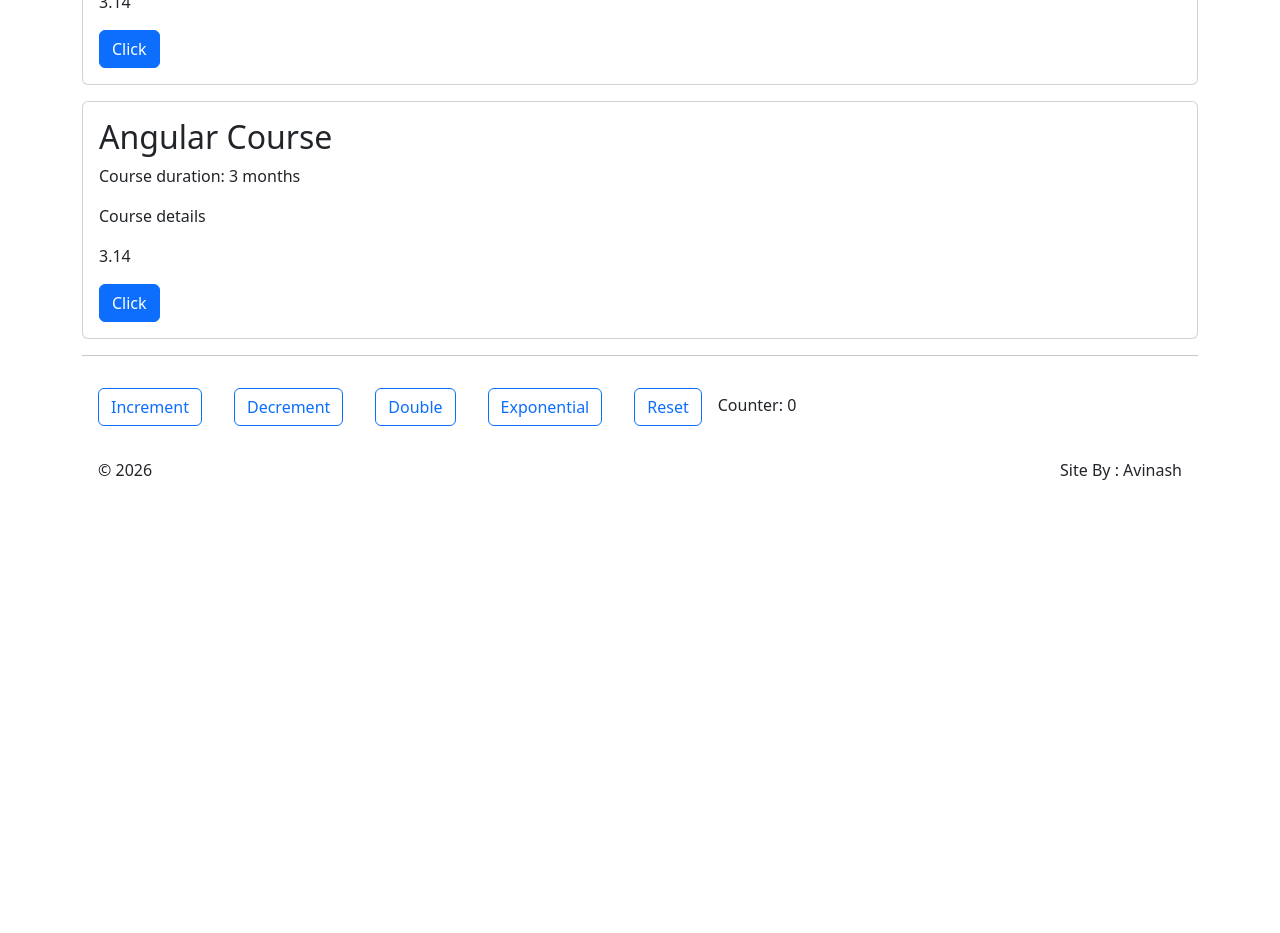
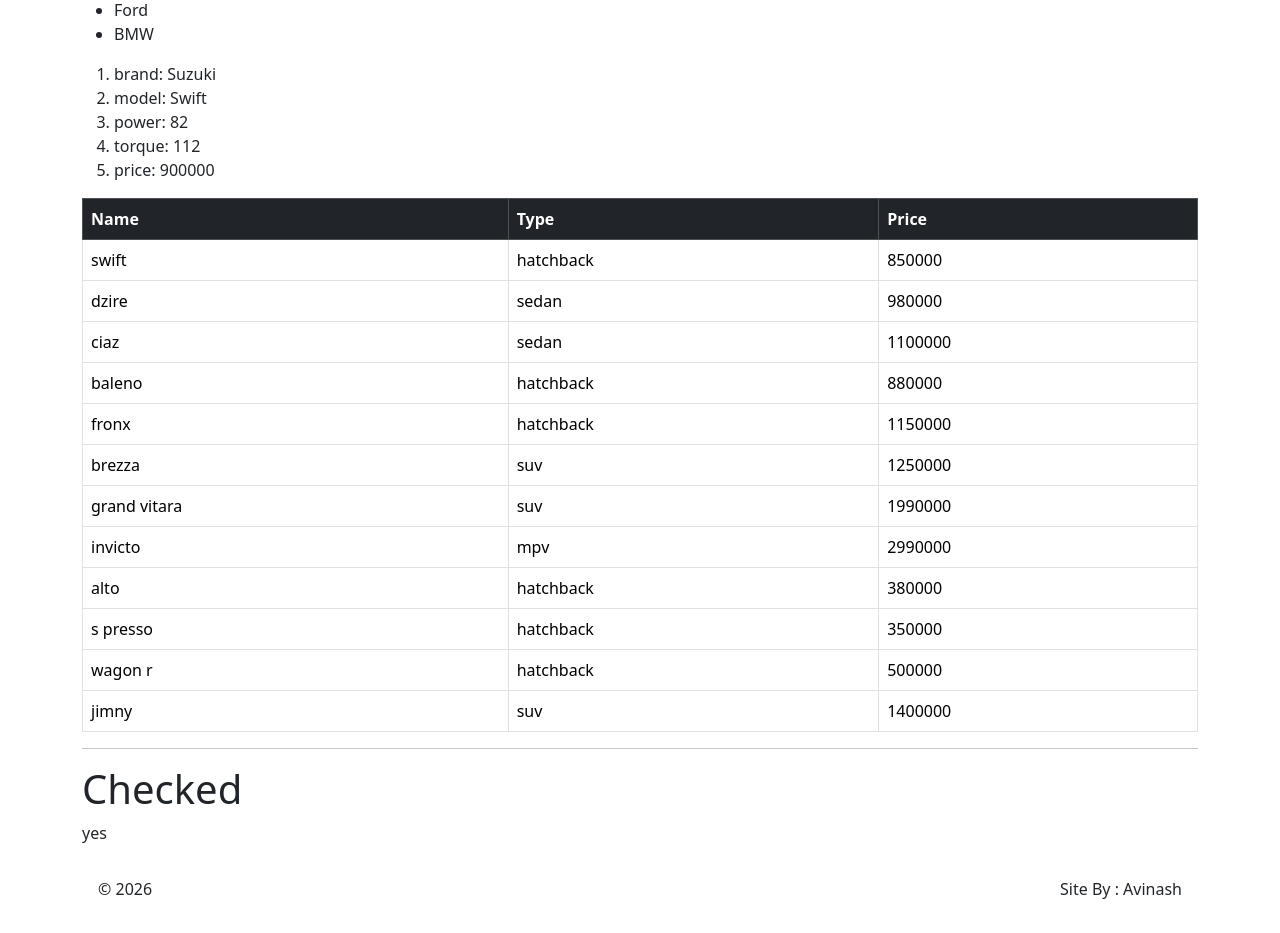
Before and after one commit to avimalhotra/react-feb26, a React (Vite) app: page / in a window 1280 px wide. Shown: the part 360-1293 px from the top of the page. Before the commit the page ends 874 px from the top, so only its background shows below. Built offline with nearby package versions, Linux system fonts and the light colour scheme.

Commit message:
Loops and conditions

```diff
--- a/src/App.jsx
+++ b/src/App.jsx
@@ -1,19 +1,47 @@
 import Header from "./Header";
 import Footer from "./Footer";
 import Course from "./Course";
-import { useState } from "react";               // 1
+import { useState } from "react";
+import Greet from "./Greets";
 
 import "bootstrap/dist/css/bootstrap.min.css";
 import "./index.css";
 
-export default function App() {
+export default function App(){
+
+  const cars = ['Toyota', 'Suzuki', 'Honda', 'Ford', 'BMW'];
+  const car = { brand: 'Suzuki', model: 'Swift', power: 82, torque: 112, price: 900000};
+  const data= [
+                {"name": "swift", "type": "hatchback", "price":850000},
+                {"name": "dzire", "type": "sedan", "price":980000},
+                {"name": "ciaz", "type": "sedan", "price":1100000},
+                {"name": "baleno", "type": "hatchback", "price":880000},
+                {"name": "fronx", "type": "hatchback", "price":1150000},
+                {"name": "brezza", "type": "suv", "price":1250000},
+                {"name": "grand vitara", "type": "suv", "price":1990000},
+                {"name": "invicto", "type": "mpv", "price":2990000},
+                {"name": "alto", "type": "hatchback", "price":380000},
+                {"name": "s presso", "type": "hatchback", "price":350000},
+                {"name": "wagon r", "type": "hatchback", "price":500000},
+                {"name": "jimny", "type": "suv", "price":1400000}
+            ];
+
+    const hatch=data.filter(elem=>elem.type=="hatchback");
+    console.log(hatch);
+
+
+   const numbers = [1, 2, 3, 4, 5, 6, 7, 8, 9, 10];
+   const even=numbers.filter((elem)=>elem%2==0);
+   const sum=numbers.reduce((x,y)=>x+y);
+   const boo=true;
+
+  //  console.log( sum );
+
+  //  console.log( even );
+
 
   const [counter,setCounter]=useState(0);       // 2
 
-  const pi=3.14;
-  const r=2;
-
-  function handleClick(user){console.log(`Hello ${user}`)}
 
   return (
     <div className="container">
@@ -21,10 +49,9 @@
       <main>
         <h2>Main Page</h2>
         <p>Lorem ipsum dolor sit amet consectetur adipisicing elit. Explicabo quam eaque, labore porro quis rerum veniam veritatis alias, perspiciatis accusamus error. Doloremque est beatae expedita hic fugit eaque perspiciatis debitis.</p>
-        <p>Area is : {pi*r*r} </p>
 
-        <Course name="React" duration="4 months" num={pi} checkClick={handleClick} />
-        <Course name="Angular" duration="3 months" num={pi} checkClick={handleClick}/>
+        {/* <Course name="React" duration="4 months" num={pi} checkClick={handleClick} /> */}
+        {/* <Course name="Angular" duration="3 months" num={pi} checkClick={handleClick}/> */}
 
         <hr />
 
@@ -37,6 +64,40 @@
         {/* 3 */}
         <output>Counter: {counter}</output>
 
+        <hr />
+
+        <ul>
+          {
+            cars.map((car,ind)=>(
+              <li key={ind}>{car}</li>
+            ))
+          }
+        </ul>
+        <ol>
+          {
+            Object.entries(car).map(([key,value]) => (
+              <li key={key}>{key}: {value} </li>
+            ))
+          }
+        </ol>
+
+        <table className="table table-bordered">
+          <thead className="table-dark"><tr><th>Name</th><th>Type</th><th>Price</th></tr></thead>
+        <tbody>
+          {
+            data.map((elem)=>(
+                <tr key={elem.name}><td>{elem.name}</td><td>{elem.type}</td><td>{elem.price}</td></tr>
+            ))
+          }
+        </tbody>
+        </table>
+
+        <hr />
+
+        <Greet check="Avi"></Greet>
+
+        <p>{ (boo) ? "yes" : "no" }</p>
+
 
       </main>
       <Footer name="Avinash" />
--- a/src/Course.jsx
+++ b/src/Course.jsx
@@ -1,18 +1,14 @@
-// export default function Course(props){
+
 export default function Course({name,duration=0,num, checkClick}){
 
-     // console.log(props);
 
      return (
           <section className="card mb-3">
                <div className="card-body">
-               {/* <h2>{props.name} Course </h2> */}
                <h2>{name} Course </h2>
-               {/* <p>Course duration: {props.duration}</p> */}
                <p>Course duration: {duration}</p>
                <p>Course details</p>
                <p>{num}</p>
-               {/* <button className="btn btn-primary" onClick={checkClick}>Click</button> */}
                <button className="btn btn-primary" onClick={()=>checkClick(name)}>Click</button>
                </div>
           </section>
--- /dev/null
+++ b/src/Greets.jsx
@@ -0,0 +1,8 @@
+export default function Greet({check}){
+     if(check){
+          return <h1>Checked</h1>
+     }
+     else{
+          return <h1>Unchecked</h1>
+     }
+}
```
